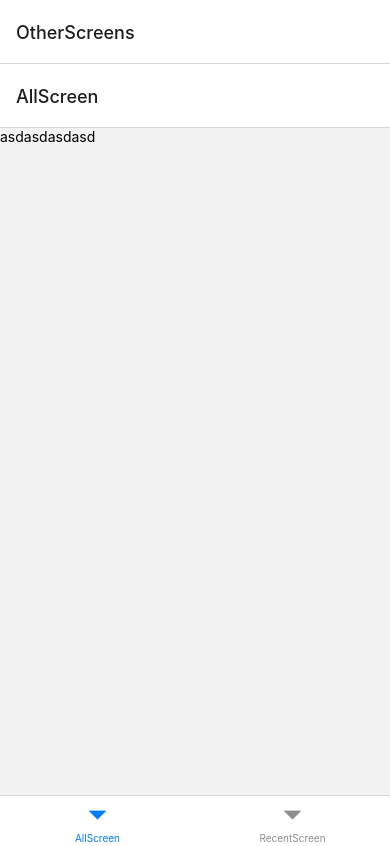
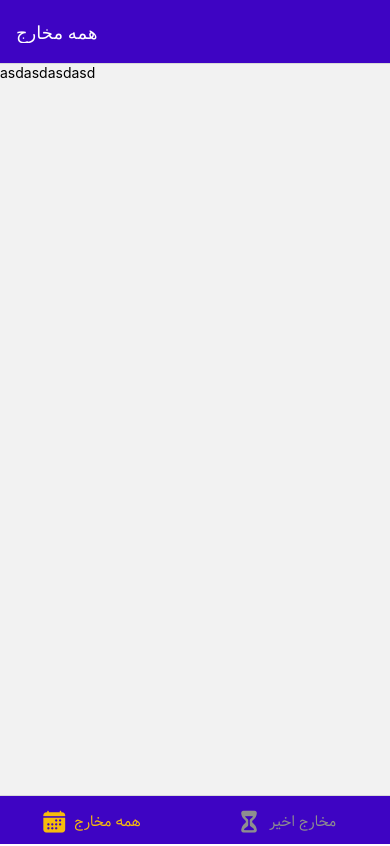
Before and after one commit to hamedghaaderi/Expense-tracker, a React Native app: screen / in a window 390 px wide. Built offline with nearby package versions, Linux system fonts and the light colour scheme.

Commit message:
feat: add custom navigation styles. also add custom font family

```diff
--- a/App.js
+++ b/App.js
@@ -5,27 +5,71 @@
 import ManageExpensesScreen from "./screens/manage-expenses-screen";
 import AllExpensesScreen from "./screens/all-expenses-screen";
 import RecentExpensesScreen from "./screens/recent-expenses-screen";
+import GlobalStyles from "./constants/colors";
+import { Ionicons } from "@expo/vector-icons";
+import { useFonts } from "expo-font";
 
 const Stack = createNativeStackNavigator();
 const BottomTabs = createBottomTabNavigator();
 
 const OtherScreens = () => {
   return (
-    <BottomTabs.Navigator>
-      <BottomTabs.Screen name="AllScreen" component={AllExpensesScreen} />
-      <BottomTabs.Screen name="RecentScreen" component={RecentExpensesScreen} />
+    <BottomTabs.Navigator
+      screenOptions={{
+        headerStyle: { backgroundColor: GlobalStyles.colors.primary500 },
+        headerTintColor: "white",
+        tabBarStyle: { backgroundColor: GlobalStyles.colors.primary500 },
+        tabBarActiveTintColor: GlobalStyles.colors.accent500,
+        tabBarLabelStyle: { fontFamily: "samim", fontSize: 15 },
+        tabBarLabelPosition: "beside-icon",
+      }}
+    >
+      <BottomTabs.Screen
+        name="AllScreen"
+        component={AllExpensesScreen}
+        options={{
+          title: "همه مخارج",
+          tabBarIcon: ({ size, color }) => {
+            return <Ionicons name="calendar" size={size} color={color} />;
+          },
+        }}
+      />
+      <BottomTabs.Screen
+        name="RecentScreen"
+        component={RecentExpensesScreen}
+        options={{
+          title: "مخارج اخیر",
+          tabBarIcon: ({ size, color }) => (
+            <Ionicons name="hourglass" size={size} color={color} />
+          ),
+        }}
+      />
     </BottomTabs.Navigator>
   );
 };
 
 export default function App() {
+  useFonts({
+    samim: require("./assets/fonts/Samim.ttf"),
+  });
+
   return (
     <>
-      <StatusBar style="auto" />
+      <StatusBar style="light" />
       <NavigationContainer>
         <Stack.Navigator>
-          <Stack.Screen name="OtherScreens" component={OtherScreens} />
-          <Stack.Screen name="ManageScreen" component={ManageExpensesScreen} />
+          <Stack.Screen
+            name="OtherScreens"
+            component={OtherScreens}
+            options={{ headerShown: false }}
+          />
+          <Stack.Screen
+            name="ManageScreen"
+            component={ManageExpensesScreen}
+            options={{
+              titleL: "مدیریت مخارج",
+            }}
+          />
         </Stack.Navigator>
       </NavigationContainer>
     </>
--- /dev/null
+++ b/constants/colors.js
@@ -0,0 +1,18 @@
+const GlobalStyles = {
+  colors: {
+    primary50: "#e4d9fd",
+    primary100: "#c6affc",
+    primary200: "#a281f0",
+    primary400: "#5721d4",
+    primary500: "#3e04c3",
+    primary700: "#2d0689",
+    primary800: "#200364",
+    accent500: "#f7bc0c",
+    error50: "#fcc4e4",
+    error500: "#9b095c",
+    gray500: "#39324a",
+    gray700: "#221c30",
+  },
+};
+
+export default GlobalStyles;
```
Also changed, not shown: assets/fonts/Samim.ttf (added).
